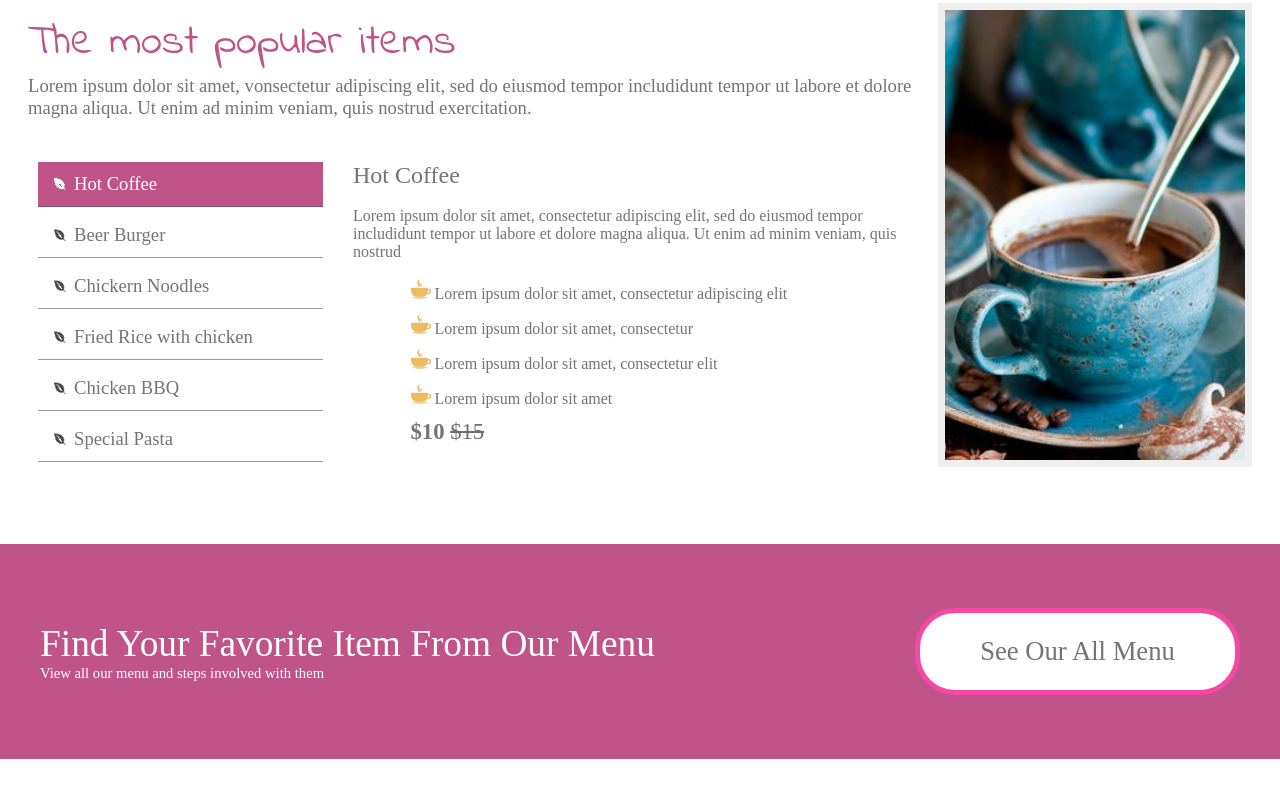
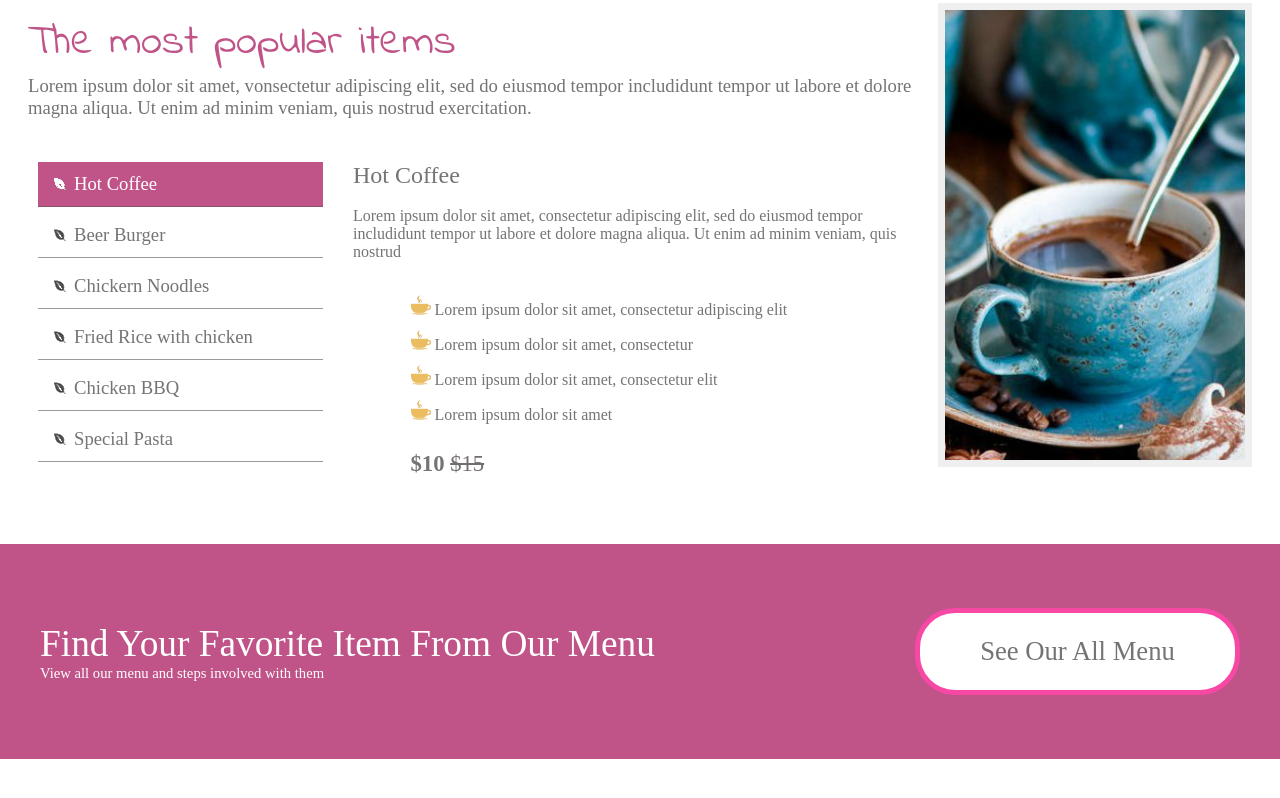
Before and after one commit to Faerden/Vevo, a plain HTML site: page index.html in a window 1280 px wide. Shown: the part 1329-2127 px from the top of the page. Drawn offline with Linux system fonts and the light colour scheme.

Commit message:
Section3: list of special offers was maked - ul

```diff
--- a/css/v-food.css
+++ b/css/v-food.css
@@ -404,6 +404,14 @@ a {
     font-size: 12pt;
 }
 
+.section3 li {
+    list-style-type: none;
+}
+
+.section3 ul {
+    margin-left: 0;
+    padding-left: 0;
+}
 
 .special-offer  {
     width: 470px;
@@ -744,14 +752,11 @@ width: 100px;
 /*section10*/
 .section10 {
     background-color: rgba(239, 239, 239, .7);
-    height: 1300px;
 }
 .section-title {
     height: 100px;
     width: 530px;
-    margin-right: 600px;
-    margin-bottom: 65px;
-
+    margin-bottom: 30px;
 }
 
 .blog-item {
@@ -780,11 +785,12 @@ width: 100px;
     color: #fff;
 }
 
+.blog-item-info {
+    height: 282px;
+}
+
 .blog-subsection {
     margin-right: 10px;
-}
-.blog-item-info {
-    height: 282px;
 }
 .section10-button {
     width: 99px;
--- a/index.html
+++ b/index.html
@@ -131,10 +131,13 @@
                   <div style="font-size:18pt"> Hot Coffee</div> <br>
                   <div> Lorem ipsum dolor sit amet, consectetur adipiscing elit, sed do eiusmod tempor includidunt tempor ut labore et dolore magna aliqua. Ut enim ad minim veniam, quis nostrud</div> <br>
                   <div class="flex_column_space-between">
-                      <div class="special-offer"> <img src="img/coffe%20cup.jpg" width="20px" height="20px" alt="coffe_cup"> Lorem ipsum dolor sit amet, consectetur adipiscing elit</div>
-                      <div class="special-offer"> <img src="img/coffe%20cup.jpg" width="20px" height="20px" alt="coffe_cup"> Lorem ipsum dolor sit amet, consectetur</div>
-                      <div class="special-offer"> <img src="img/coffe%20cup.jpg" width="20px" height="20px" alt="coffe_cup"> Lorem ipsum dolor sit amet, consectetur elit</div>
-                      <div class="special-offer"> <img src="img/coffe%20cup.jpg" width="20px" height="20px" alt="coffe_cup"> Lorem ipsum dolor sit amet</div>
+                    <ul>
+                        <li> <div class="special-offer"> <img src="img/coffe%20cup.jpg" width="20px" height="20px" alt="coffe_cup"> Lorem ipsum dolor sit amet, consectetur adipiscing elit</div></li>
+                        <li><div class="special-offer"> <img src="img/coffe%20cup.jpg" width="20px" height="20px" alt="coffe_cup"> Lorem ipsum dolor sit amet, consectetur</div></li>
+                        <li><div class="special-offer"> <img src="img/coffe%20cup.jpg" width="20px" height="20px" alt="coffe_cup"> Lorem ipsum dolor sit amet, consectetur elit</div></li>
+                        <li><div class="special-offer"> <img src="img/coffe%20cup.jpg" width="20px" height="20px" alt="coffe_cup"> Lorem ipsum dolor sit amet</div></li>
+                    </ul>
+
                       <div class="special-offer price"> <span> <b>$10</b> </span> <span class="old-price"> $15 </span></div>
                   </div>
              </div>
@@ -201,7 +204,7 @@
                 <div class="foodblock-info flex_column_center">
                        <div class="art-title"> Maxican Beer Burger </div>
                        <div class="foodblock-text flex_row_center">  Lorem ipsum dolor sit amet, consectetur adipiscing elit, sed do eiusmod tempor includidunt ut labore et dolore magna aliqua. Ut enim ad minim veniam </div>
-                       <img src="svg/search-icon.svg" width="25px" height="25px"></a>
+                       <a href="#"> <img src="svg/search-icon.svg" widht="25px" height="25px"> </a>
                 </div>
         </div>
         <div class="foodblock">
@@ -413,7 +416,7 @@
     <!-- Десятая секция -->
 
     <div class="section10 flex_row_center">
-        <div class="container flex_column_center">
+        <div class="container flex_column_start">
             <div class="section-title">
                 <div class="art-title"> Latest Blog Post</div>
                 <div class="text"> Lorem ipsum dolor sit amet, consectetur adipisicing elit. Doloribus quisquam libero distinctio esse incidunt modi dicta quia hic odio vitae!</div>
@@ -433,7 +436,7 @@
                            <div class="blog-subsection"> 16 Dec, 2016 </div>
                         </div>
                         <div> Lorem ipsum dolor sit amet, consectetur adipisicing elit. Vitae, praesentium! Enim incidunt accusamus harum, nihil quam recusandae aspernatur consequuntur itaque, dignissimos, labore totam nam necessitatibus accusantium vitae ut. Sapiente minima sunt libero odio quo accusamus provident officiis sed dolores, beatae iure fuga pariatur voluptatum eveniet id quisquam dignissimos aliquam!</div>
-                        <a href="#"><div class="section10-button flex_row_center"> Read More</div></a>
+                        <a href="#"><div class="section10-button flex_row_center"> Read More </div></a>
                     </div>
                  </div>
 
```
